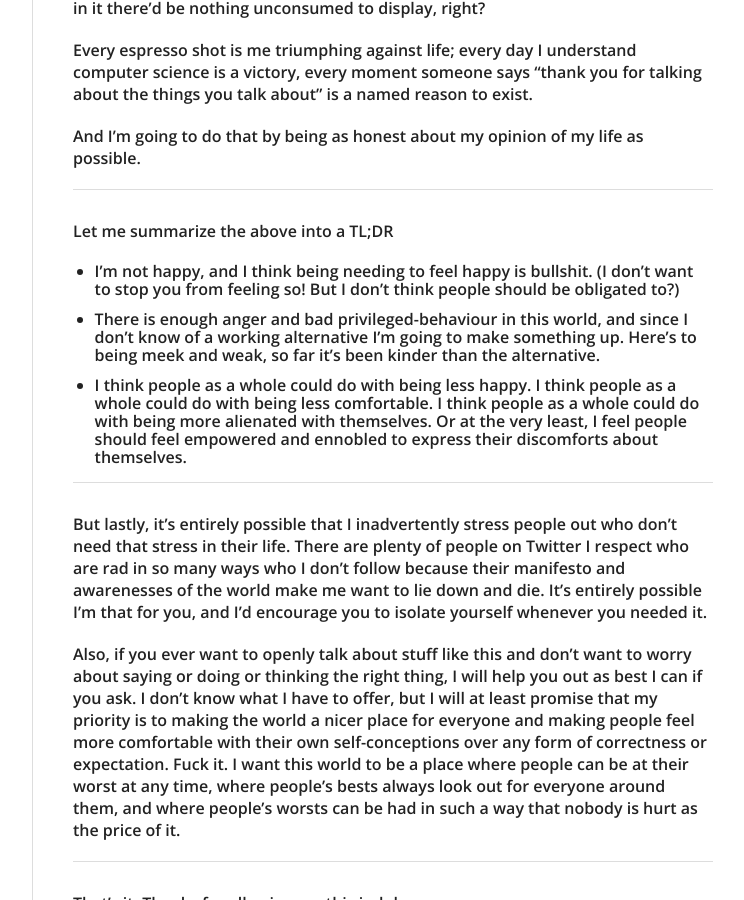
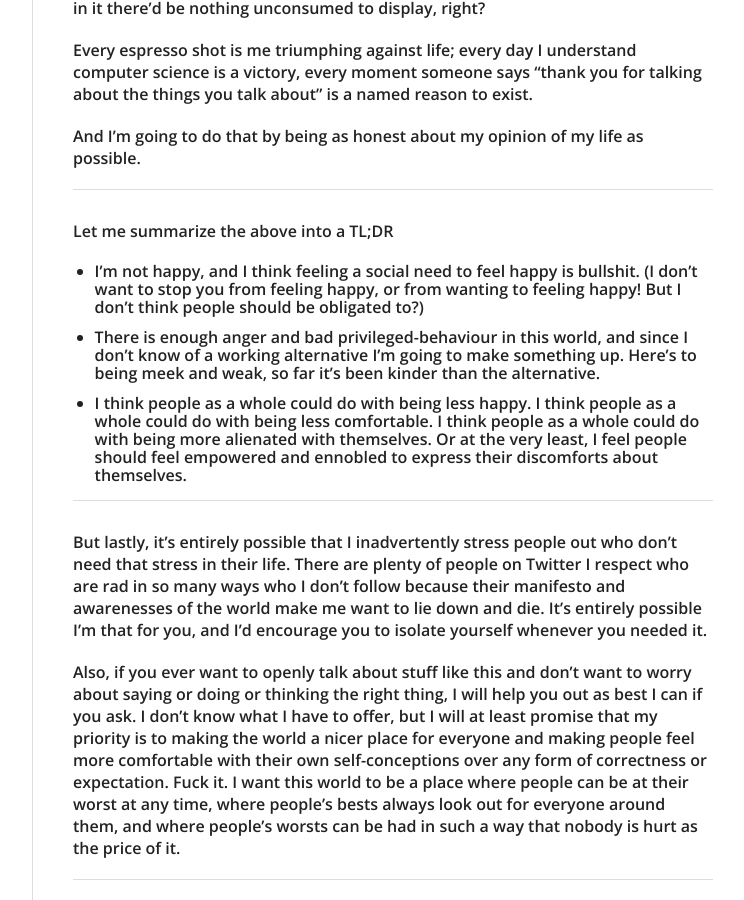
Before and after one commit to RobotDisco/robotdisco.github.com, a Jekyll site: the page built from _posts/2015-01-25-dear_those_who_may_be_be_concerned_about_the_motifs_in_my_tweets_tldr_im_all_right_its_political_and_literary.md, in a window 1280 px wide and 900 px high, scrolled down 3430 px. Shown: the whole window, without its empty margins (378-1122 px from the left). Built offline with Jekyll 4.4.1, drawn with Linux system fonts in a browser that asks for light colours; nearby versions of some CDN libraries.

Commit message:
Reworking a messy sentence.

```diff
--- a/_posts/2015-01-25-dear_those_who_may_be_be_concerned_about_the_motifs_in_my_tweets_tldr_im_all_right_its_political_and_literary.md
+++ b/_posts/2015-01-25-dear_those_who_may_be_be_concerned_about_the_motifs_in_my_tweets_tldr_im_all_right_its_political_and_literary.md
@@ -69,7 +69,7 @@ And I’m going to do that by being as honest about my opinion of my life as pos
 
 Let me summarize the above into a TL;DR
 
-* I’m not happy, and I think being needing to feel happy is bullshit. (I don’t want to stop you from feeling so! But I don’t think people should be obligated to?)
+* I’m not happy, and I think feeling a social need to feel happy is bullshit. (I don’t want to stop you from feeling happy, or from wanting to feeling happy! But I don’t think people should be obligated to?)
 * There is enough anger and bad privileged-behaviour in this world, and since I don’t know of a working alternative I’m going to make something up. Here’s to being meek and weak, so far it’s been kinder than the alternative.
 * I think people as a whole could do with being less happy. I think people as a whole could do with being less comfortable. I think people as a whole could do with being more alienated with themselves. Or at the very least, I feel people should feel empowered and ennobled to express their discomforts about themselves.
 
```
